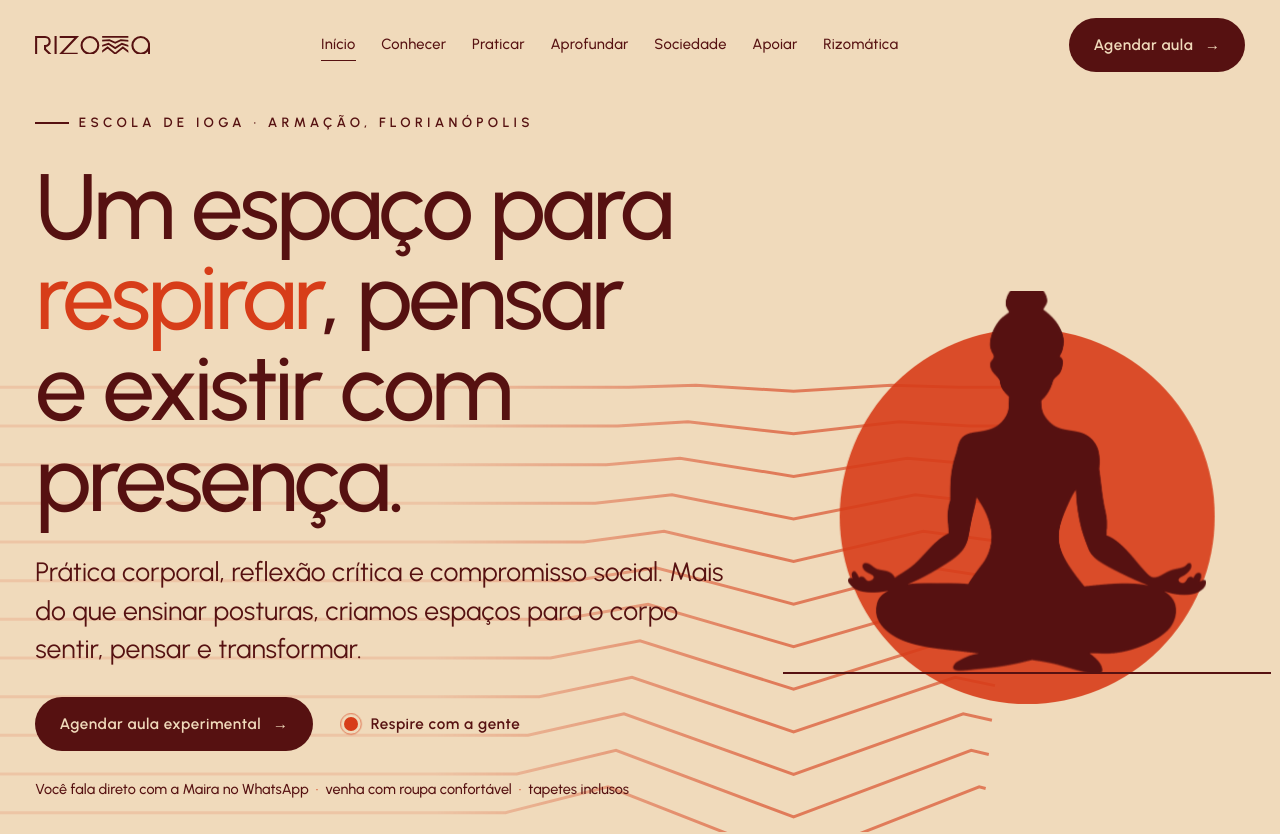
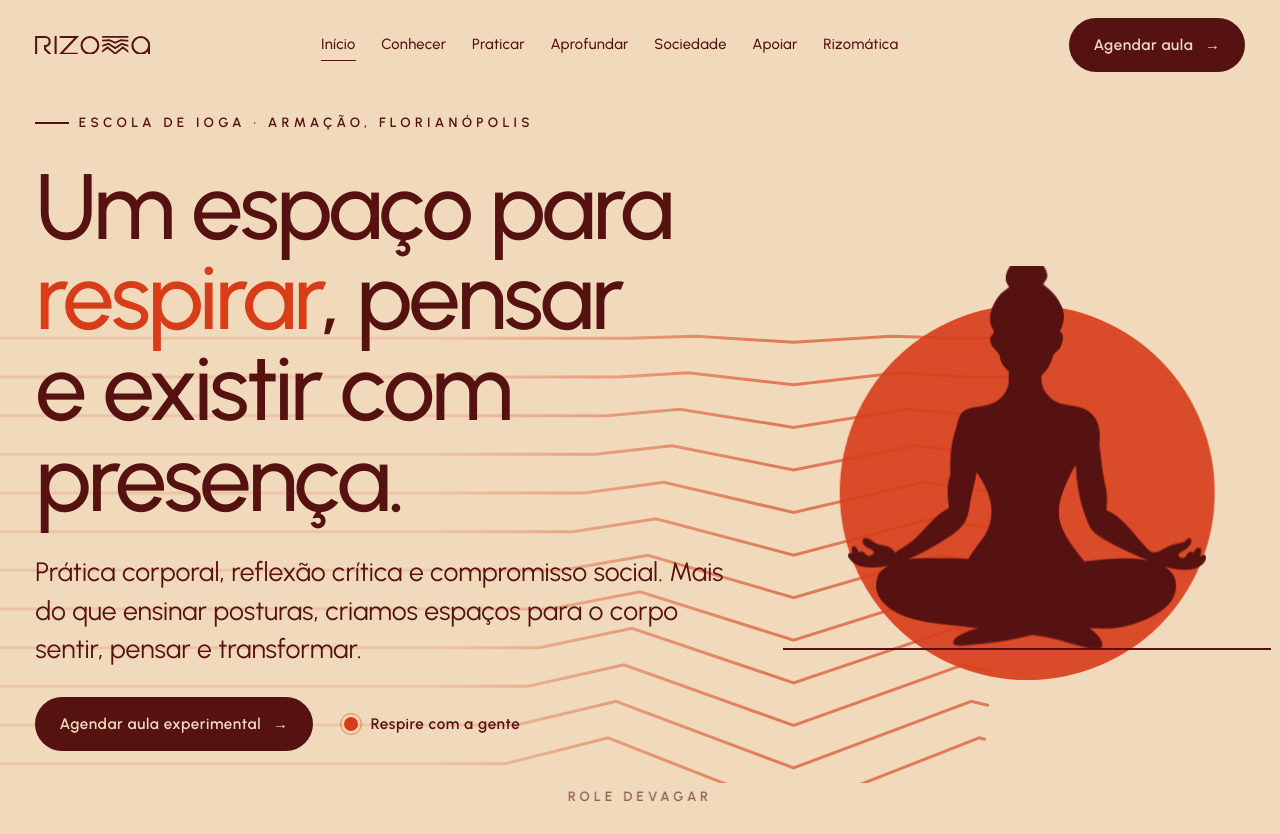
Before and after one commit to felipemassonp-source/rizoma-site, a Next.js app: page / in a window 1280 px wide. Shown: the top 834 px of the page. Built offline with nearby package versions, Linux system fonts and the light colour scheme.

Commit message:
Remove linha informativa abaixo do CTA do Hero

```diff
--- a/src/app/inicio.module.css
+++ b/src/app/inicio.module.css
@@ -86,19 +86,6 @@
   flex-wrap: wrap;
   align-items: center;
   gap: 1rem 1.75rem;
-}
-
-.heroInfo {
-  font-size: 0.9rem;
-  font-weight: 500;
-  line-height: 1.45;
-  opacity: 0.82;
-}
-
-.heroInfo i {
-  font-style: normal;
-  color: var(--terracota);
-  padding-inline: 0.25em;
 }
 
 .heroFoto {
--- a/src/app/page.tsx
+++ b/src/app/page.tsx
@@ -64,10 +64,6 @@ export default function Inicio() {
               </a>
               <RespireComAGente />
             </div>
-            <p className={s.heroInfo} data-surge>
-              Você fala direto com a Maira no WhatsApp <i aria-hidden="true">·</i> venha com roupa confortável{" "}
-              <i aria-hidden="true">·</i> tapetes inclusos
-            </p>
           </div>
 
           <SombraSol id="lotus" className={s.heroSombra} />
```
